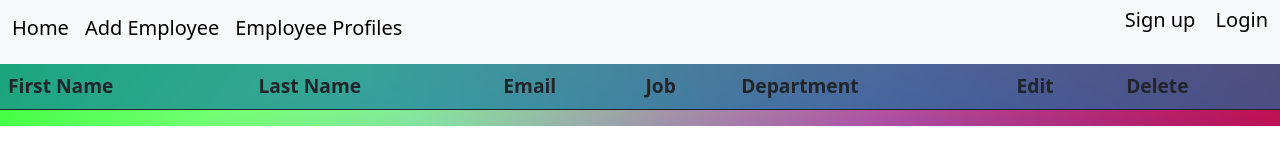
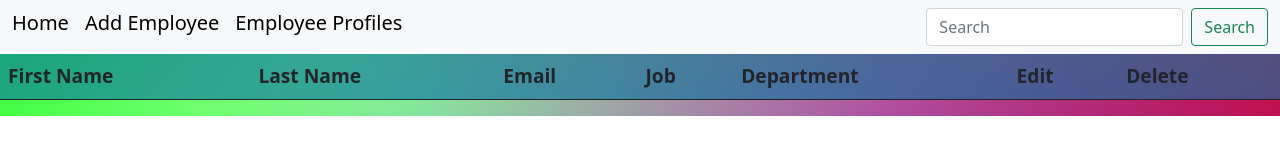
Before and after one commit to svoggu/Alpha_Employee_Management, a website with bundled scripts: page client/pages/employee-details.html in a window 1280 px wide. Built offline with nearby package versions, Linux system fonts and the light colour scheme; no server answers.

Commit message:
Feat(Client): Add search bar to employee details

```diff
--- a/client/pages/employee-details.html
+++ b/client/pages/employee-details.html
@@ -36,14 +36,11 @@
 
             </ul>
             <div class="d-flex">
-                <ul class="d-inline p-0">
-                    <li class="nav-item me-3">
-                        <h5><a  href="./signup.html">Sign up</a></h5>
-                      </li>
-                      <li class="nav-item">
-                      <h5><a href="./loginpage.html">Login</a></h5>
-                      </li>
-                </ul>
+              <form class="d-flex">
+                <input class="form-control me-2" type="search" placeholder="Search" aria-label="Search">
+                <button class="btn btn-outline-success" type="submit">Search</button>
+              </form>
+
             </div>
           </div>
         </div>
@@ -124,8 +121,6 @@
         </form>
       </dialog>
     </div>
-
-
     <script src="https://cdn.jsdelivr.net/npm/bootstrap@5.0.2/dist/js/bootstrap.bundle.min.js" integrity="sha384-MrcW6ZMFYlzcLA8Nl+NtUVF0sA7MsXsP1UyJoMp4YLEuNSfAP+JcXn/tWtIaxVXM" crossorigin="anonymous"></script>
   </body>
 </html>
```
